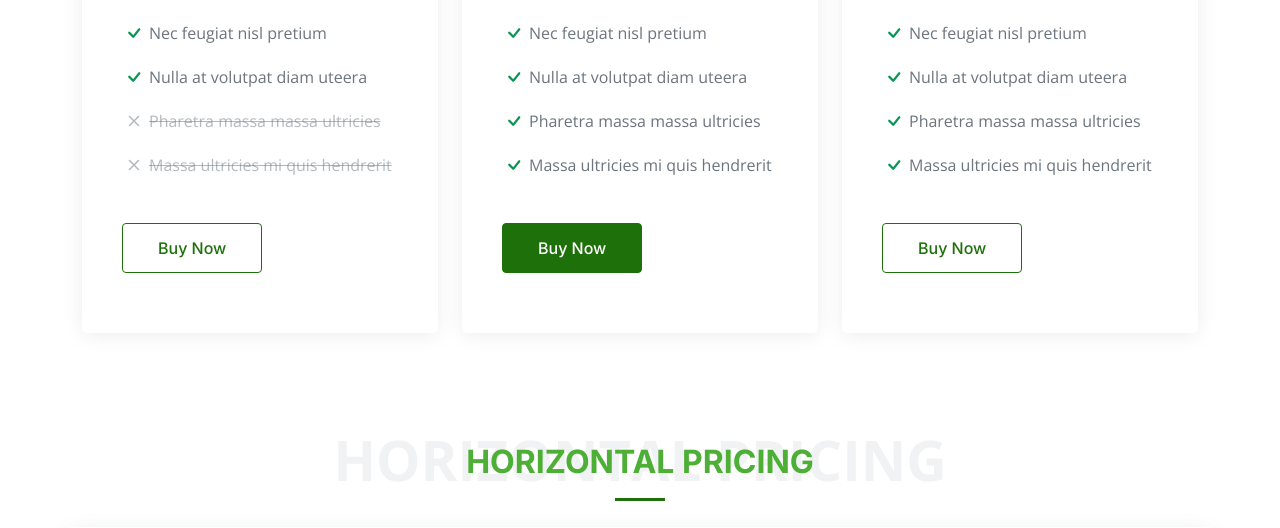
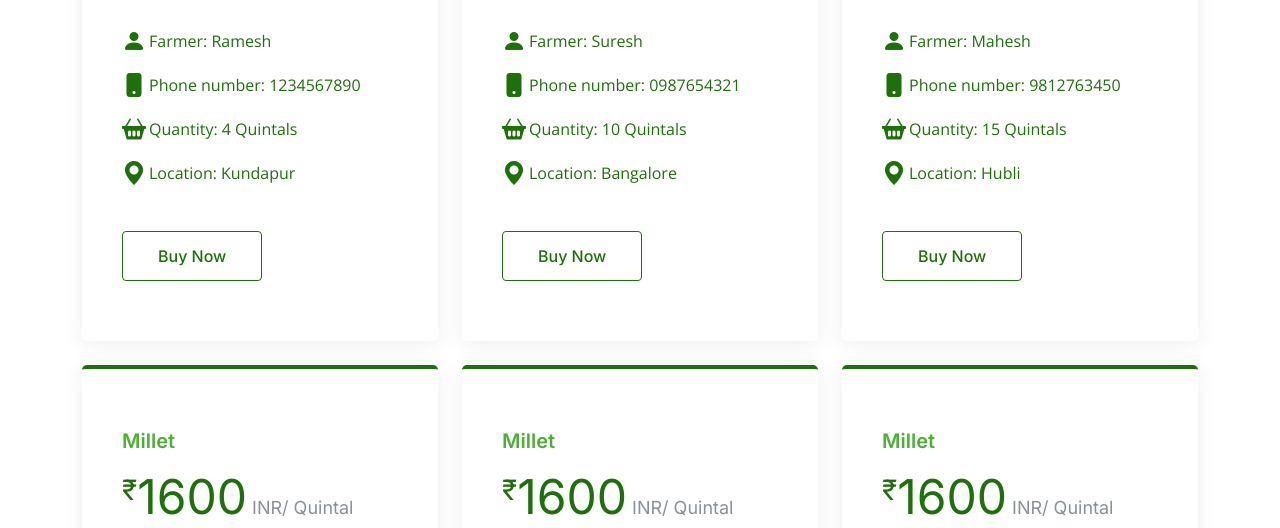
Before and after one commit to World-Konkani-Centre/SCL-2022-BitSlashers, a Django app: page /pricing/ in a window 1280 px wide. Shown: the part 766-1294 px from the top of the page. Run offline with Django 4.2, Linux system fonts and the light colour scheme; some libraries are stand-ins or nearby versions.

Commit message:
Added dot page

```diff
--- a/SCL_Project/static/WeGrow/css/main.css
+++ b/SCL_Project/static/WeGrow/css/main.css
@@ -978,10 +978,11 @@ section {
   padding: 10px 0;
   display: flex;
   align-items: center;
+  color: #1E710A;
 }
 
 .pricing ul i {
-  color: #059652;
+  color: #1E710A;
   font-size: 24px;
   padding-right: 3px;
 }
@@ -1017,13 +1018,30 @@ section {
 }
 
 .pricing .featured {
-  border-top-color: var(--color-primary);
-}
-
+  border-color: var(--color-primary);
+
+
+}
+
+
+.pricing .featured .buy-btn:hover {
+  background: var(--color-primary);
+  color: #fff;
+}
 .pricing .featured .buy-btn {
-  background: var(--color-primary);
-  color: #fff;
-}
+
+    display: inline-block;
+    padding: 12px 35px;
+    border-radius: 4px;
+    color: var(--color-primary);
+    transition: none;
+    font-size: 16px;
+    font-weight: 500;
+    font-family: var(--font-primary);
+    transition: 0.3s;
+    border: 1px solid var(--color-primary);
+  }
+
 
 @media (max-width: 992px) {
   .pricing .box {
--- a/SCL_Project/templates/pricing.html
+++ b/SCL_Project/templates/pricing.html
@@ -10,9 +10,7 @@
         <div class="row d-flex justify-content-center">
           <div class="col-lg-6 text-center">
             <h2>Pricing</h2>
-            <p>Odio et unde deleniti. Deserunt numquam exercitationem. Officiis quo odio sint voluptas consequatur ut a
-              odio voluptatem. Sit dolorum debitis veritatis natus dolores. Quasi ratione sint. Sit quaerat ipsum
-              dolorem.</p>
+            <p>Happiness is not a goal; it is a by-product.</p>
           </div>
         </div>
       </div>
@@ -34,15 +32,19 @@
       <div class="row gy-4">
 
         <div class="col-lg-4" data-aos="fade-up" data-aos-delay="100">
-          <div class="pricing-item">
-            <h3>Free Plan</h3>
-            <h4><sup>$</sup>0<span> / month</span></h4>
+          <div class="pricing-item featured">
+            <h3>Wheat</h3>
+            <h4><sup>₹</sup>1500<span>INR /Quintal</span></h4>
+
+
+<img src="https://img.etimg.com/thumb/width-1200,height-900,imgsize-78428,resizemode-1,msid-91507504/small-biz/trade/exports/insights/from-india-to-france-wheat-crops-are-coming-under-threat-everywhere.jpg"  width="200" height="100">
             <ul>
-              <li><i class="bi bi-check"></i> Quam adipiscing vitae proin</li>
-              <li><i class="bi bi-check"></i> Nec feugiat nisl pretium</li>
-              <li><i class="bi bi-check"></i> Nulla at volutpat diam uteera</li>
-              <li class="na"><i class="bi bi-x"></i> <span>Pharetra massa massa ultricies</span></li>
-              <li class="na"><i class="bi bi-x"></i> <span>Massa ultricies mi quis hendrerit</span></li>
+              <li><i class="bi-person-fill"></i>    Farmer: Ramesh</li>
+              <li><i class="bi-phone-fill"></i>Phone number: 1234567890</li>
+              <li><i class="bi-basket2-fill"></i> Quantity: 4 Quintals</li>
+              <li><i class="bi-geo-alt-fill"></i>Location: Kundapur</li>
+              <!-- <li class="na"><i class="bi bi-x"></i> <span>Pharetra massa massa ultricies</span></li>
+              <li class="na"><i class="bi bi-x"></i> <span>Massa ultricies mi quis hendrerit</span></li> -->
             </ul>
             <a href="#" class="buy-btn">Buy Now</a>
           </div>
@@ -50,33 +52,79 @@
 
         <div class="col-lg-4" data-aos="fade-up" data-aos-delay="200">
           <div class="pricing-item featured">
-            <h3>Business Plan</h3>
-            <h4><sup>$</sup>29<span> / month</span></h4>
+            <h3>White Rice</h3>
+            <h4><sup>₹</sup>7400<span> INR/ Quintal</span></h4>
+            <img src="https://img.freepik.com/free-photo/grains-raw-white-rice-white-wooden-table-boards-ingredients-cooking_71756-1447.jpg?w=2000" width="200" height="100">
             <ul>
-              <li><i class="bi bi-check"></i> Quam adipiscing vitae proin</li>
-              <li><i class="bi bi-check"></i> Nec feugiat nisl pretium</li>
-              <li><i class="bi bi-check"></i> Nulla at volutpat diam uteera</li>
-              <li><i class="bi bi-check"></i> Pharetra massa massa ultricies</li>
-              <li><i class="bi bi-check"></i> Massa ultricies mi quis hendrerit</li>
+              <li><i class="bi-person-fill"></i>    Farmer: Suresh</li>
+              <li><i class="bi-phone-fill"></i>Phone number: 0987654321</li>
+              <li><i class="bi-basket2-fill"></i> Quantity: 10 Quintals</li>
+              <li><i class="bi-geo-alt-fill"></i>Location: Bangalore</li>
             </ul>
             <a href="#" class="buy-btn">Buy Now</a>
           </div>
         </div><!-- End Pricing Item -->
 
         <div class="col-lg-4" data-aos="fade-up" data-aos-delay="300">
-          <div class="pricing-item">
-            <h3>Developer Plan</h3>
-            <h4><sup>$</sup>49<span> / month</span></h4>
+          <div class="pricing-item featured">
+            <h3>Millet</h3>
+            <h4><sup>₹</sup>1600<span> INR/ Quintal</span></h4>
+            <img src="https://img.freepik.com/free-photo/grains-raw-white-rice-white-wooden-table-boards-ingredients-cooking_71756-1447.jpg?w=2000" width="200" height="100">
             <ul>
-              <li><i class="bi bi-check"></i> Quam adipiscing vitae proin</li>
-              <li><i class="bi bi-check"></i> Nec feugiat nisl pretium</li>
-              <li><i class="bi bi-check"></i> Nulla at volutpat diam uteera</li>
-              <li><i class="bi bi-check"></i> Pharetra massa massa ultricies</li>
-              <li><i class="bi bi-check"></i> Massa ultricies mi quis hendrerit</li>
+              <li><i class="bi-person-fill"></i>    Farmer: Mahesh</li>
+              <li><i class="bi-phone-fill"></i>Phone number: 9812763450</li>
+              <li><i class="bi-basket2-fill"></i> Quantity: 15 Quintals</li>
+              <li><i class="bi-geo-alt-fill"></i>Location: Hubli</li>
             </ul>
             <a href="#" class="buy-btn">Buy Now</a>
           </div>
         </div><!-- End Pricing Item -->
+        <div class="col-lg-4" data-aos="fade-up" data-aos-delay="400">
+          <div class="pricing-item featured">
+            <h3>Millet</h3>
+            <h4><sup>₹</sup>1600<span> INR/ Quintal</span></h4>
+            <img src="https://img.freepik.com/free-photo/grains-raw-white-rice-white-wooden-table-boards-ingredients-cooking_71756-1447.jpg?w=2000" width="200" height="100">
+            <ul>
+              <li><i class="bi-person-fill"></i>    Farmer: Mahesh</li>
+              <li><i class="bi-phone-fill"></i>Phone number: 9812763450</li>
+              <li><i class="bi-basket2-fill"></i> Quantity: 15 Quintals</li>
+              <li><i class="bi-geo-alt-fill"></i>Location: Hubli</li>
+            </ul>
+            <a href="#" class="buy-btn">Buy Now</a>
+          </div>
+        </div><!-- End Pricing Item -->
+
+        <div class="col-lg-4" data-aos="fade-up" data-aos-delay="500">
+          <div class="pricing-item featured">
+            <h3>Millet</h3>
+            <h4><sup>₹</sup>1600<span> INR/ Quintal</span></h4>
+            <img src="https://img.freepik.com/free-photo/grains-raw-white-rice-white-wooden-table-boards-ingredients-cooking_71756-1447.jpg?w=2000" width="200" height="100">
+            <ul>
+              <li><i class="bi-person-fill"></i>    Farmer: Mahesh</li>
+              <li><i class="bi-phone-fill"></i>Phone number: 9812763450</li>
+              <li><i class="bi-basket2-fill"></i> Quantity: 15 Quintals</li>
+              <li><i class="bi-geo-alt-fill"></i>Location: Hubli</li>
+            </ul>
+            <a href="#" class="buy-btn">Buy Now</a>
+          </div>
+        </div><!-- End Pricing Item -->
+
+        <div class="col-lg-4" data-aos="fade-up" data-aos-delay="600">
+          <div class="pricing-item featured">
+            <h3>Millet</h3>
+            <h4><sup>₹</sup>1600<span> INR/ Quintal</span></h4>
+            <img src="https://img.freepik.com/free-photo/grains-raw-white-rice-white-wooden-table-boards-ingredients-cooking_71756-1447.jpg?w=2000" width="200" height="100">
+            <ul>
+              <li><i class="bi-person-fill"></i>    Farmer: Mahesh</li>
+              <li><i class="bi-phone-fill"></i>Phone number: 9812763450</li>
+              <li><i class="bi-basket2-fill"></i> Quantity: 15 Quintals</li>
+              <li><i class="bi-geo-alt-fill"></i>Location: Hubli</li>
+            </ul>
+            <a href="#" class="buy-btn">Buy Now</a>
+          </div>
+        </div><!-- End Pricing Item -->
+
+
 
       </div>
 
@@ -84,7 +132,7 @@
   </section><!-- End Pricing Section -->
 
   <!-- ======= Horizontal Pricing Section ======= -->
-  <section id="horizontal-pricing" class="horizontal-pricing pt-0">
+ <!---- <section id="horizontal-pricing" class="horizontal-pricing pt-0">
     <div class="container" data-aos="fade-up">
 
       <div class="section-header">
@@ -110,9 +158,9 @@
         <div class="col-lg-3 d-flex align-items-center justify-content-center">
           <div class="text-center"><a href="#" class="buy-btn">Buy Now</a></div>
         </div>
-      </div><!-- End Pricing Item -->
+      </div><-- End Pricing Item -->
 
-      <div class="row gy-4 pricing-item featured mt-4" data-aos="fade-up" data-aos-delay="200">
+      <!--<div class="row gy-4 pricing-item featured mt-4" data-aos="fade-up" data-aos-delay="200">
         <div class="col-lg-3 d-flex align-items-center justify-content-center">
           <h3>Business Plan</h3>
         </div>
@@ -129,9 +177,9 @@
         <div class="col-lg-3 d-flex align-items-center justify-content-center">
           <div class="text-center"><a href="#" class="buy-btn">Buy Now</a></div>
         </div>
-      </div><!-- End Pricing Item -->
+      </div><-- End Pricing Item -->
 
-      <div class="row gy-4 pricing-item mt-4" data-aos="fade-up" data-aos-delay="300">
+      <!--<div class="row gy-4 pricing-item mt-4" data-aos="fade-up" data-aos-delay="300">
         <div class="col-lg-3 d-flex align-items-center justify-content-center">
           <h3>Developer Plan</h3>
         </div>
@@ -148,10 +196,11 @@
         <div class="col-lg-3 d-flex align-items-center justify-content-center">
           <div class="text-center"><a href="#" class="buy-btn">Buy Now</a></div>
         </div>
-      </div><!-- End Pricing Item -->
+      </div><-- End Pricing Item -->
 
-    </div>
-  </section><!-- End Horizontal Pricing Section -->
+    <!--</div>
+  </section>End Horizontal Pricing Section
+-->
 
 </main><!-- End #main -->
 
```
Also changed, not shown: SCL_Project/templates/login.html (+41 -7 lines), SCL_Project/templates/signup.html (+6 -12 lines).
